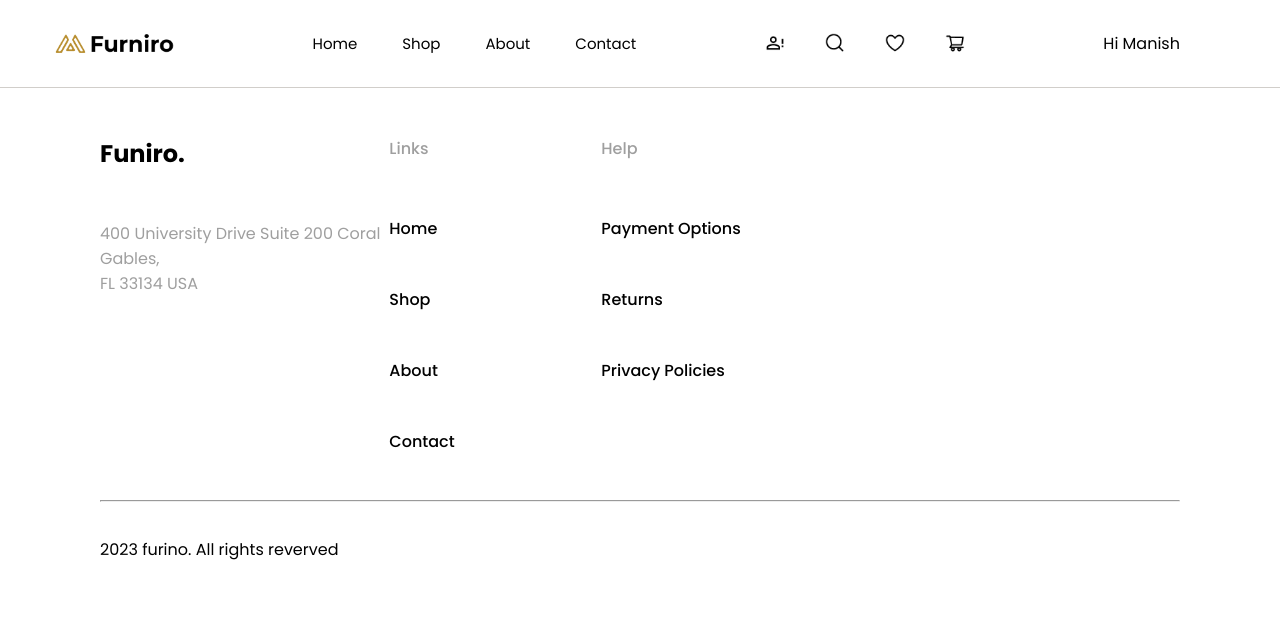
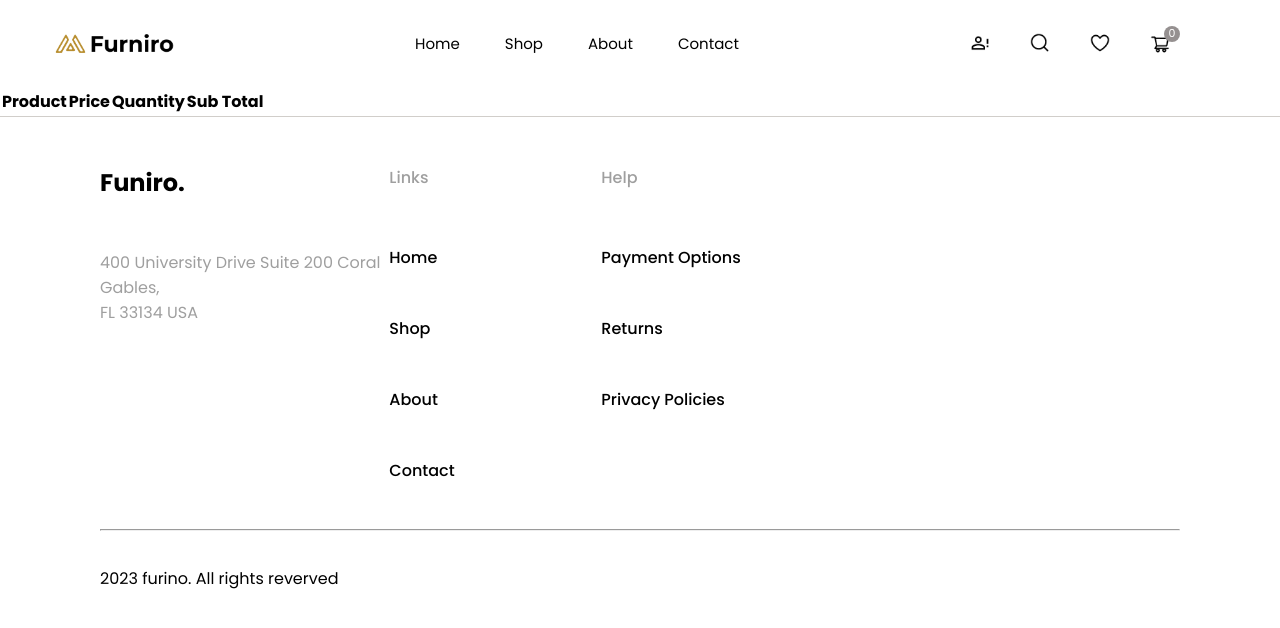
Before and after one commit to sanishmdhr96/furniro-furniture-react, a React (Vite) app: page /cart in a window 1280 px wide. Shown: the top 628 px of the page. Built offline with nearby package versions, Linux system fonts and the light colour scheme.

Commit message:
feat: context added for cart

```diff
--- a/src/App.jsx
+++ b/src/App.jsx
@@ -4,6 +4,7 @@ import Home from "./pages/Home";
 import About from "./pages/About";
 import Contact from "./pages/Contact";
 import Shop from "./pages/Shop";
+import Cart from "./pages/Cart";
 
 function App() {
   return (
@@ -13,6 +14,7 @@ function App() {
         <Route path="/about" element={<About />} />
         <Route path="/contact" element={<Contact />} />
         <Route path="/shop" element={<Shop />} />
+        <Route path="/cart" element={<Cart />} />
       </Routes>
     </React.Fragment>
   );
--- a/src/component/common/products/ProductItem.jsx
+++ b/src/component/common/products/ProductItem.jsx
@@ -1,7 +1,21 @@
-import React from "react";
+import React, { useContext } from "react";
 import Icon from "../../ui/icons";
+import { AppContext } from "../../../context";
 
-function ProductItem({ imgUrl, title, category, price }) {
+function ProductItem({ id, imgUrl, title, category, price }) {
+  const { setDataToCart } = useContext(AppContext);
+
+  const addToCart = () => {
+    const payload = {
+      id,
+      imgUrl,
+      title,
+      price,
+    };
+
+    setDataToCart(payload);
+  };
+
   return (
     <div className="product--item">
       <div className="image-container">
@@ -15,7 +29,9 @@ function ProductItem({ imgUrl, title, category, price }) {
 
       <div className="product-overlay">
         <div className="action-container">
-          <button className="btn-light">Add to Cart</button>
+          <button className="btn-light" onClick={addToCart}>
+            Add to Cart
+          </button>
           <ul className="share-options">
             <li>
               <Icon.Share /> Share
--- a/src/component/landing/ProductsSection.jsx
+++ b/src/component/landing/ProductsSection.jsx
@@ -50,6 +50,7 @@ function ProductsSection({ limit = 16 }) {
             products?.map((item) => (
               <ProductItem
                 key={item?.id}
+                id={item?.id}
                 title={item?.title}
                 price={item?.price}
                 imgUrl={item?.image}
--- a/src/context/index.jsx
+++ b/src/context/index.jsx
@@ -3,35 +3,37 @@ import { createContext, useState } from "react";
 export const AppContext = createContext("");
 
 const AppContextProvider = (props) => {
-  const [products, setProducts] = useState([]);
+  const [cartData, setCartData] = useState([]);
 
-  const [username, setUsername] = useState("");
   const state = {
-    products,
-    username,
+    cartData,
   };
 
-  async function fetchProducts() {
-    try {
-      const data = await fetch("https://fakestoreapi.com/products?limit=16");
-      const response = await data.json();
-      console.log(response);
-      if (response?.length > 0) {
-        setProducts((prevState) => [...prevState, ...response]);
-      }
-    } catch (e) {}
-  }
-
-  const addUsername = () => {
-    setUsername("Manish");
+  const setDataToCart = (value) => {
+    const productItem = cartData?.findIndex((item) => item?.id === value?.id);
+    // [sad,dasda,] -> 3
+    if (productItem > -1) {
+      const updatePayload = {
+        ...cartData[productItem],
+        quantity: cartData[productItem]?.quantity + 1,
+        subTotal: cartData[productItem]?.subTotal + value?.price,
+      };
+      cartData?.splice(productItem, 1, updatePayload);
+    } else {
+      const payload = {
+        ...value,
+        quantity: 1,
+        subTotal: value?.price,
+      };
+      setCartData((prevState) => [...prevState, payload]);
+    }
   };
 
   return (
     <AppContext.Provider
       value={{
         ...state,
-        fetchProductsList: fetchProducts,
-        addUsername: addUsername,
+        setDataToCart: setDataToCart,
       }}
     >
       {/* APP */}
--- a/src/layout/Header.jsx
+++ b/src/layout/Header.jsx
@@ -11,6 +11,7 @@ import { useEffectOnce } from "../lib/useEffectOnce";
 import { useDispatch, useSelector } from "react-redux";
 import { fetchUsername } from "../duck/users/service";
 import { AppContext } from "../context";
+import { Link } from "react-router-dom";
 
 function Header() {
   // const dispatch = useDispatch();
@@ -21,11 +22,9 @@ function Header() {
   // useEffectOnce(() => {
   //   dispatch(fetchUsername());
   // }, []);
-  const { username, addUsername } = useContext(AppContext);
 
-  useEffectOnce(() => {
-    addUsername();
-  }, []);
+  const { cartData } = useContext(AppContext);
+
   return (
     <React.Fragment>
       <header>
@@ -43,9 +42,10 @@ function Header() {
           <img src={AlertIcon} alt="Account Alert" />
           <img src={SearchIcon} alt="Search Icon" />
           <img src={FavIcon} alt="Fav" />
-          <img src={CartIcon} alt="Cart" />
+          <Link to={"/cart"} className="cart-link">
+            <img src={CartIcon} alt="Cart" /> <span>{cartData?.length}</span>
+          </Link>
         </div>
-        <p>Hi {username}</p>
       </header>
     </React.Fragment>
   );
--- /dev/null
+++ b/src/pages/Cart.jsx
@@ -0,0 +1,33 @@
+import React, { useContext } from "react";
+import { AppContext } from "../context";
+
+function Cart() {
+  const { cartData } = useContext(AppContext);
+
+  console.log(cartData);
+
+  return (
+    <React.Fragment>
+      <table>
+        <thead>
+          <th>Product</th>
+          <th>Price</th>
+          <th>Quantity</th>
+          <th>Sub Total</th>
+        </thead>
+        <tbody>
+          {cartData?.map((item) => (
+            <tr>
+              <td>{item.title}</td>
+              <td>{item.price}</td>
+              <td>{item.quantity}</td>
+              <td>{item.subTotal}</td>
+            </tr>
+          ))}
+        </tbody>
+      </table>
+    </React.Fragment>
+  );
+}
+
+export default Cart;
--- a/src/styles/layout/header.scss
+++ b/src/styles/layout/header.scss
@@ -31,5 +31,23 @@ header {
         }
     }
 
+    .cart-link {
+        position: relative;
+
+        span {
+            position: absolute;
+            font-size: 11px;
+            height: 16px;
+            width: 16px;
+            display: flex;
+            align-items: center;
+            justify-content: center;
+            border-radius: 50%;
+            background-color: #959090;
+            color: white;
+            top: -5px;
+            right: 0px;
+        }
+    }
 
 }
```
